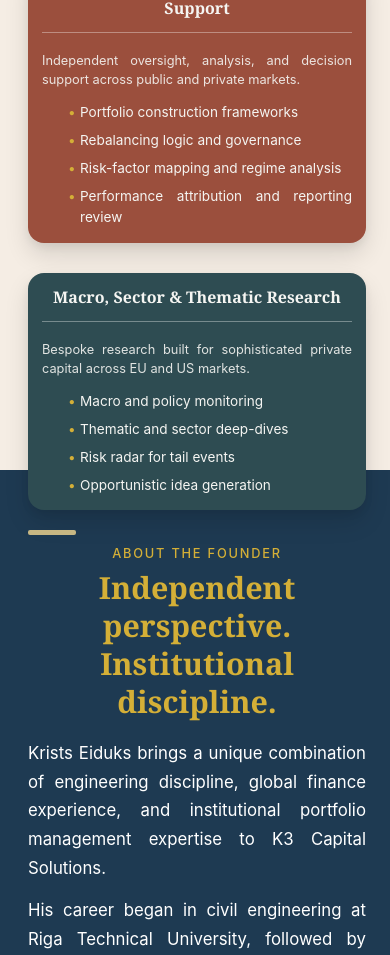
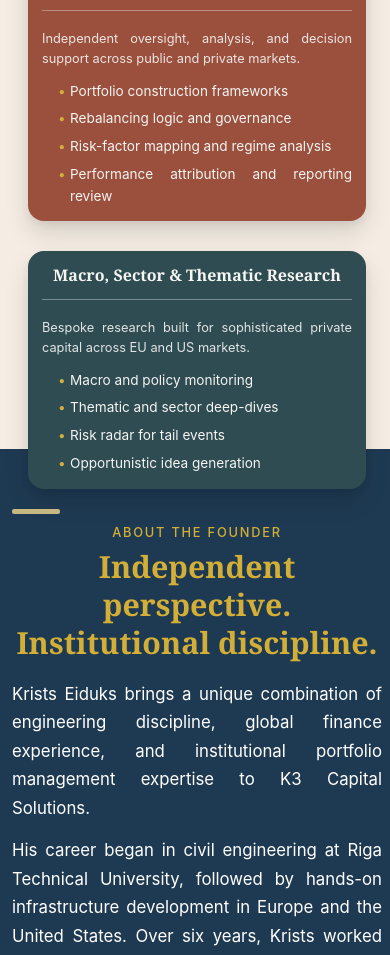
Before and after one commit to indarss/K3CapitalSolutions, a Next.js app: page / in a window 390 px wide. Shown: the part 1023-1978 px from the top of the page. Built offline with nearby package versions, Linux system fonts and the light colour scheme.

Commit message:
UI cleanups in Founders section
UI cleanups in Founders section

```diff
--- a/app/globals.css
+++ b/app/globals.css
@@ -1372,9 +1372,10 @@
   }
 
   .brand {
-    margin-left: -50px;
+    margin-left: -30px;
     flex-shrink: 0;
     justify-content: center;
+    flex: 1;
   }
 
   .brand-name {
@@ -1392,6 +1393,7 @@
 
   .mobile-menu-btn {
     display: block !important;
+    margin-left: auto;
   }
 
   .mobile-nav {
@@ -1483,12 +1485,12 @@
   /* Reduce left margin for bullet points on mobile */
   .service-card ul,
   .service-card ol {
-    margin-left: 20px;
+    margin-left: 15px;
   }
 
   .service-card ul li,
   .service-card ol li {
-    margin-left: 10px;
+    margin-left: 5px;
   }
 
   /* ===== HERO CONTENT LAYOUT ===== */
@@ -1506,6 +1508,17 @@
   .profile-grid {
     grid-template-columns: 1fr;
     gap: 30px;
+  }
+
+  /* Add spacing and extend about section background */
+  section#about {
+    margin-top: 40px;
+    padding-left: 0 !important;
+    padding-right: 0 !important;
+    margin-left: -16px;
+    margin-right: -16px;
+    padding-left: 16px;
+    padding-right: 16px;
   }
 
   /* ===== INSIGHTS SECTION ===== */
```
